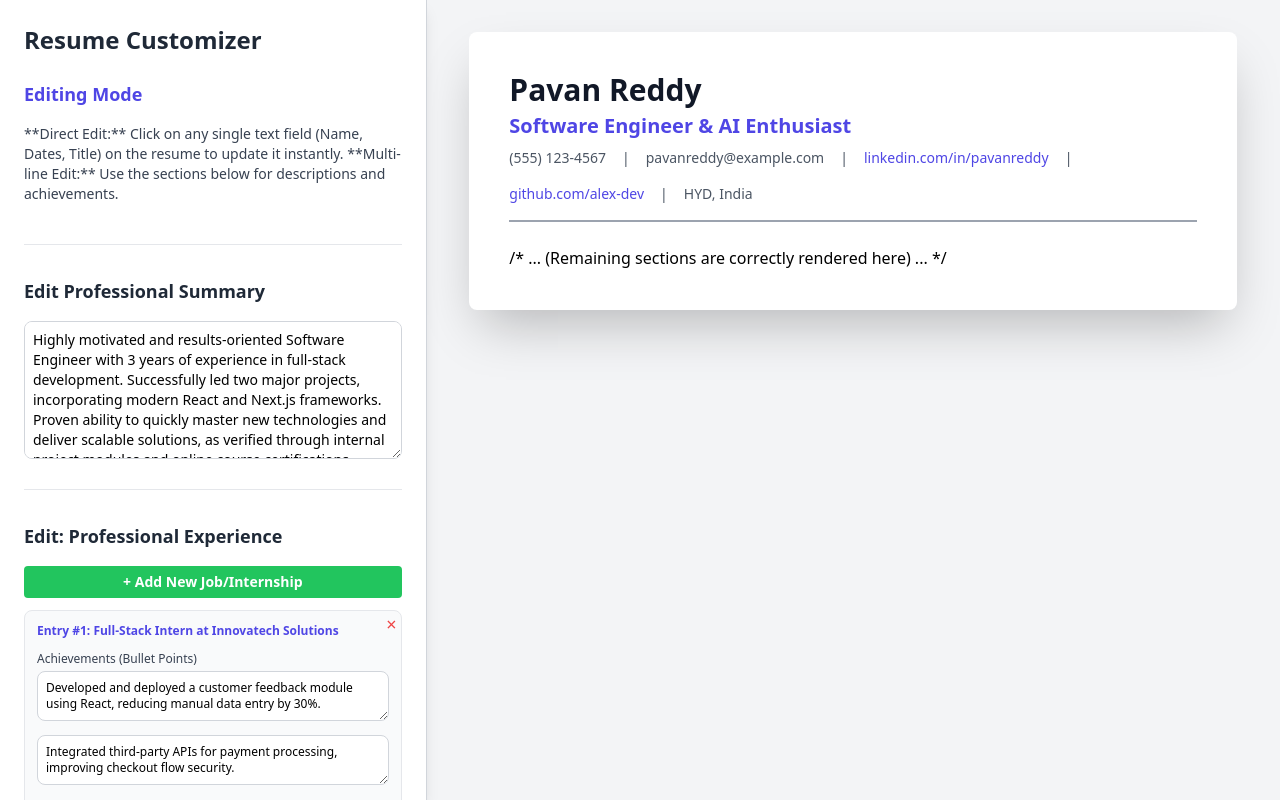
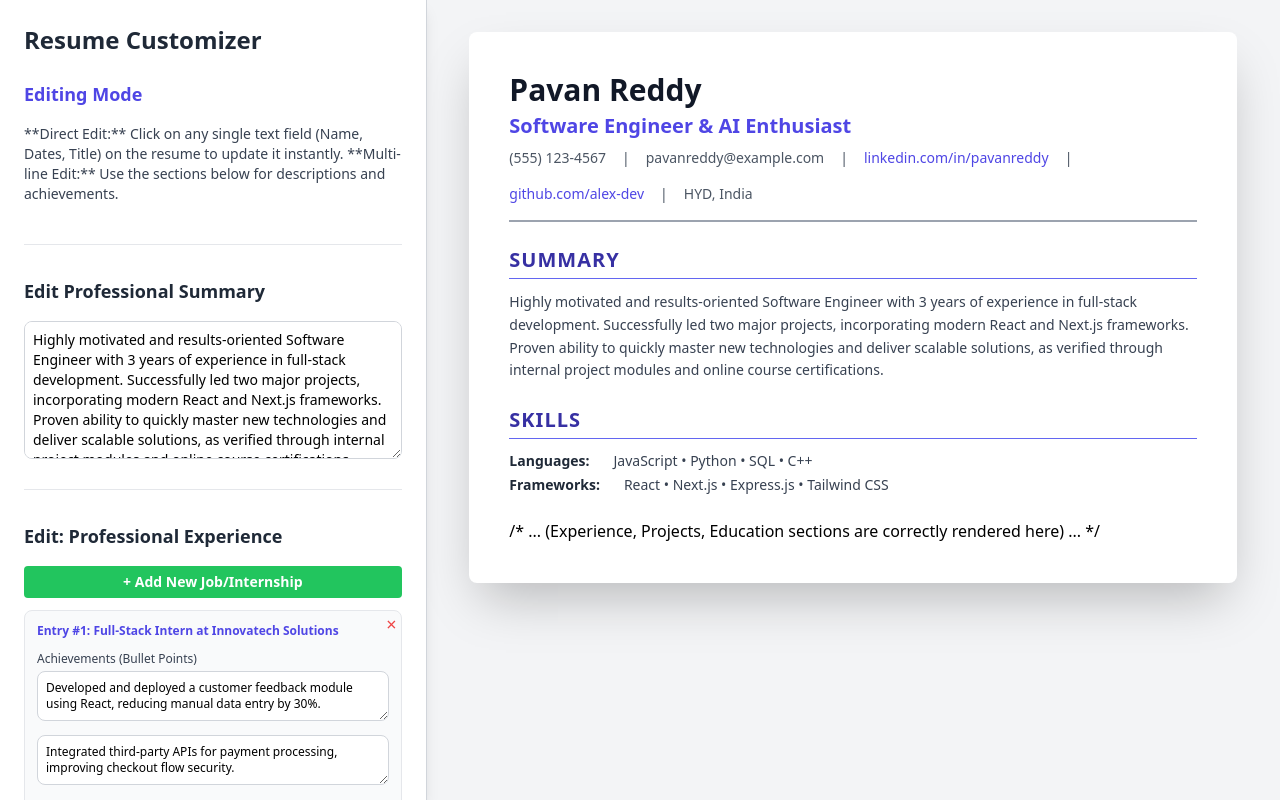
Before and after one commit to PavanReddy2802/resume-builder-ui-trial, a Next.js app: page / in a window 1280 px wide. Built offline with nearby package versions, Linux system fonts and the light colour scheme.

Commit message:
also page.tsx changed123567

```diff
--- a/app/page.tsx
+++ b/app/page.tsx
@@ -359,7 +359,28 @@ export default function Home() {
             </div>
           </header>
 
-          /* ... (Remaining sections are correctly rendered here) ... */
+          {/* B. Summary Section */}
+          <section className="mb-6">
+            <EditableText tag="h2" category="headings" field="summary" className="section-title"/>
+            <p className="text-gray-700 leading-relaxed text-sm">
+                {resume.summary}
+            </p>
+          </section>
+
+          {/* C. Skills Section */}
+          <section className="mb-6">
+            <EditableText tag="h2" category="headings" field="skills" className="section-title"/>
+            <div className="flex flex-wrap gap-x-6 gap-y-2 text-sm">
+              <p className="font-semibold text-gray-800">Languages:</p>
+              <span className="text-gray-700">{resume.skills.languages.join(" • ")}</span>
+            </div>
+            <div className="flex flex-wrap gap-x-6 gap-y-2 text-sm mt-1">
+              <p className="font-semibold text-gray-800">Frameworks:</p>
+              <span className="text-gray-700">{resume.skills.frameworks.join(" • ")}</span>
+            </div>
+          </section>
+
+          /* ... (Experience, Projects, Education sections are correctly rendered here) ... */
 
         </div>
       </div>
```
